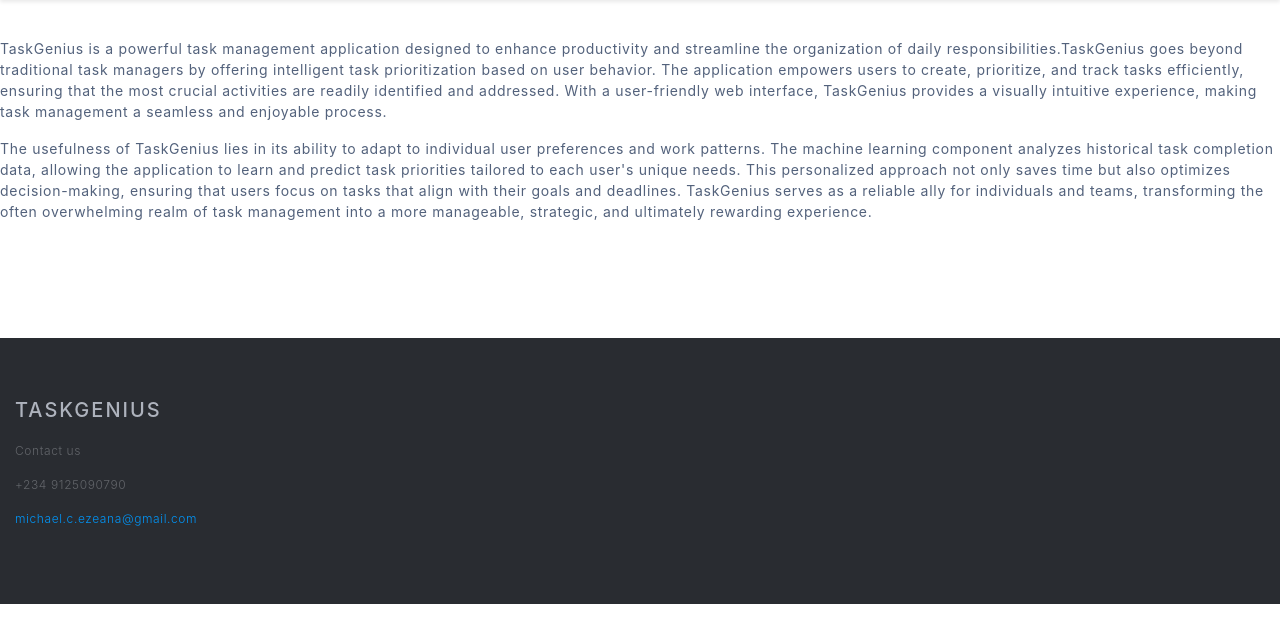
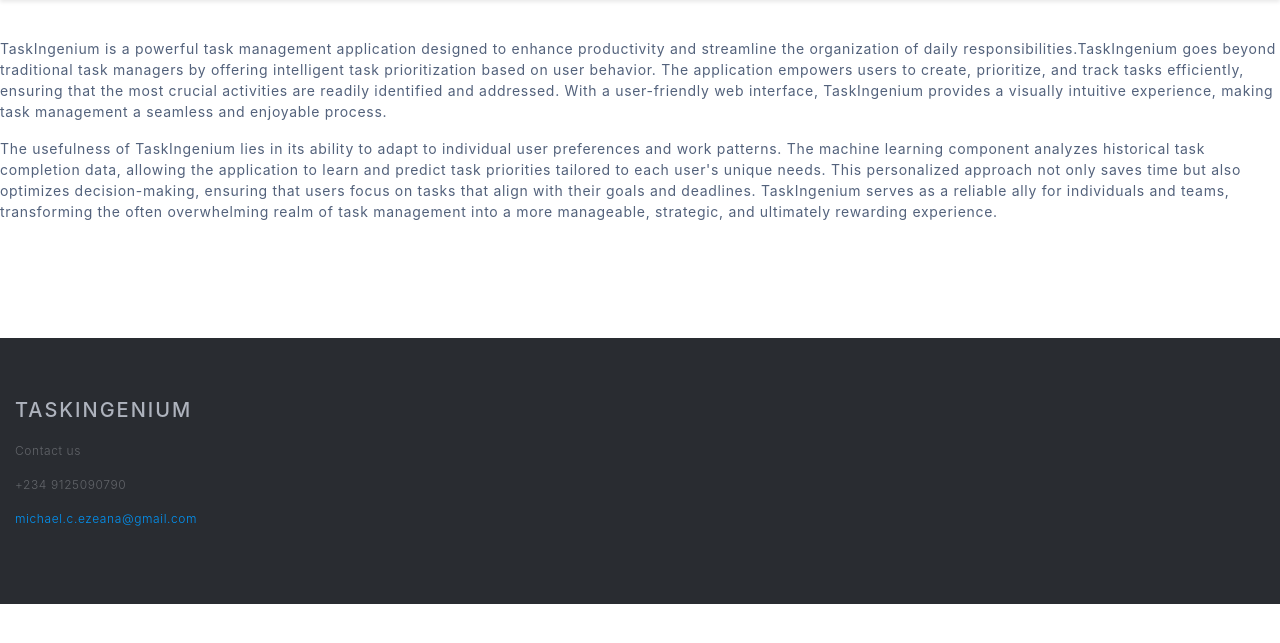
Before and after one commit to Just-Mike4/TaskIngenium, a Flask app: page / in a window 1280 px wide. Shown: the part 70-713 px from the top of the page. Run offline with Flask 3, Linux system fonts and the light colour scheme; some libraries are stand-ins or nearby versions.

Commit message:
TaskIngenium

```diff
--- a/TaskApp/templates/home.html
+++ b/TaskApp/templates/home.html
@@ -11,21 +11,21 @@
 <!-- Short Writeup for homepage -->
 <article>
 
-    <p>TaskGenius is a powerful task management application
+    <p>TaskIngenium is a powerful task management application
         designed to enhance productivity and streamline the organization
-        of daily responsibilities.TaskGenius goes beyond traditional task managers by offering intelligent task prioritization based on user behavior.
+        of daily responsibilities.TaskIngenium goes beyond traditional task managers by offering intelligent task prioritization based on user behavior.
         The application empowers users to create, prioritize,
         and track tasks efficiently, ensuring that the most
         crucial activities are readily identified and addressed.
         With a user-friendly web interface,
-        TaskGenius provides a visually intuitive experience,
+        TaskIngenium provides a visually intuitive experience,
         making task management a seamless and enjoyable process.</p>
 
-        <p>The usefulness of TaskGenius lies in its ability to adapt to individual user preferences and work patterns.
+        <p>The usefulness of TaskIngenium lies in its ability to adapt to individual user preferences and work patterns.
              The machine learning component analyzes historical task completion data,
              allowing the application to learn and predict task priorities tailored to each user's unique needs.
              This personalized approach not only saves time but also optimizes decision-making, ensuring that users focus on tasks that align with their goals and deadlines.
-             TaskGenius serves as a reliable ally for individuals and teams, transforming the often overwhelming realm of task management into a more manageable, strategic,
+             TaskIngenium serves as a reliable ally for individuals and teams, transforming the often overwhelming realm of task management into a more manageable, strategic,
              and ultimately rewarding experience.</p>
 </article>
 
--- a/TaskApp/templates/layout.html
+++ b/TaskApp/templates/layout.html
@@ -83,7 +83,7 @@
             <footer>
 
                 <div class="col-md-3">
-                  <h5>TaskGenius</h5>
+                  <h5>TaskIngenium</h5>
                   <p>Contact us</p>
                   <p>+234 9125090790</p>
                   <p><a href="michael.c.ezeana@gmail.com" class="external-links">michael.c.ezeana@gmail.com</a></p>
```
